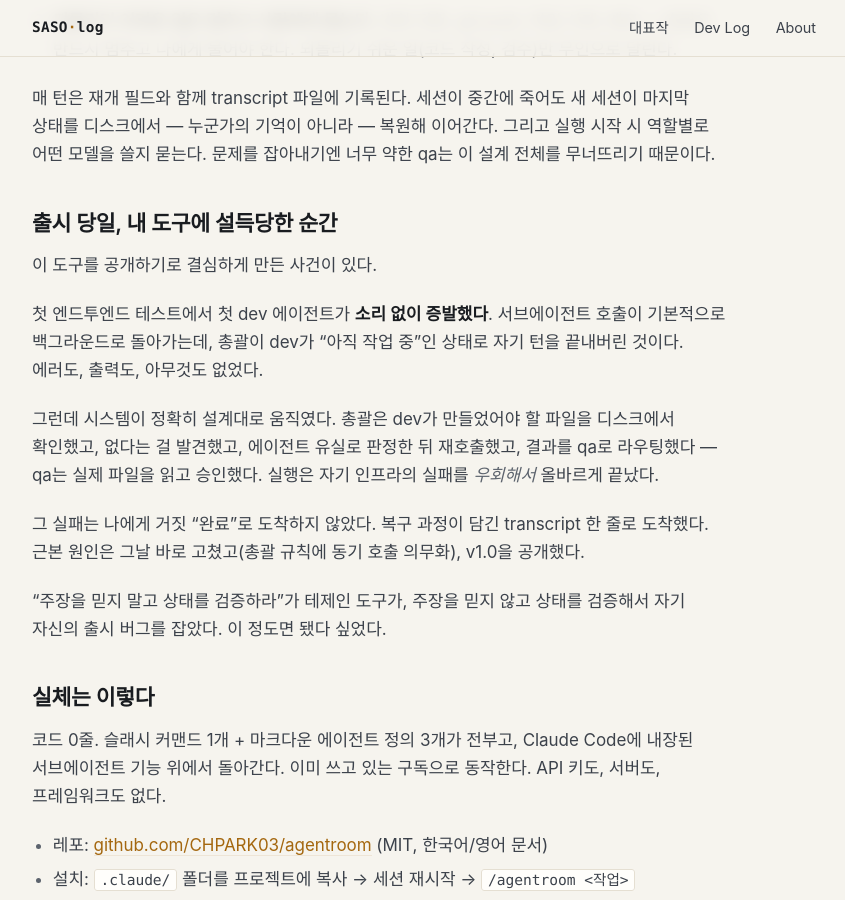
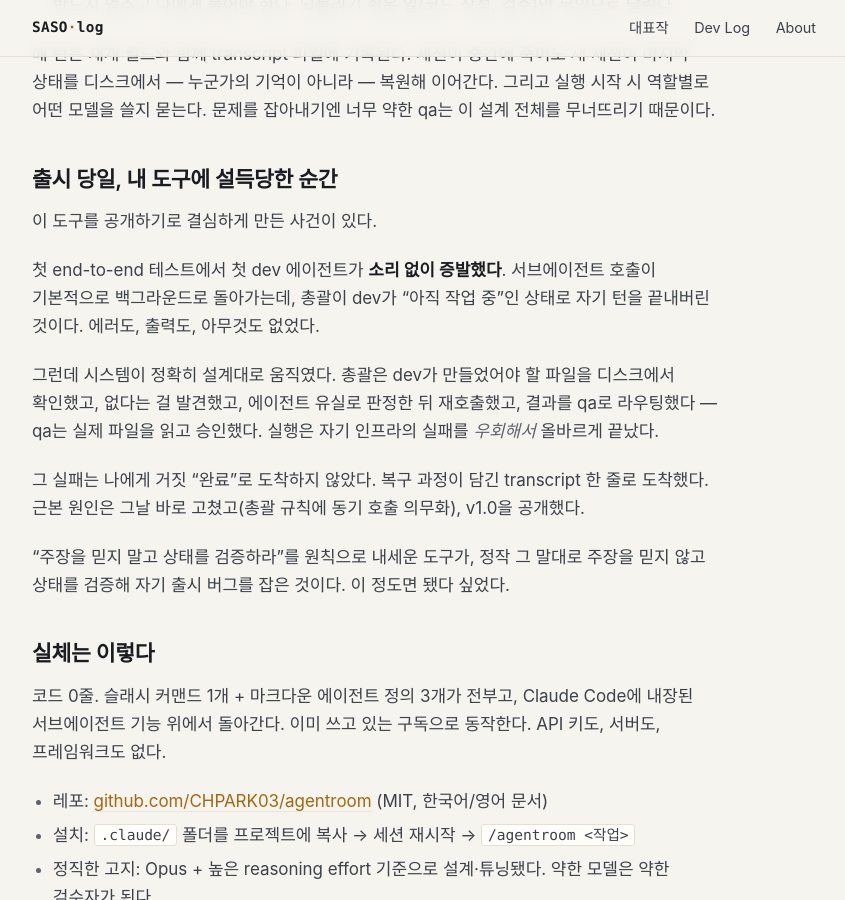
Before and after one commit to CHPARK03/CHPARK03.github.io, a Jekyll site: the page built from _posts/2026-07-05-agentroom-human-gated-orchestration.md, in a window 1280 px wide and 900 px high, scrolled down 1304 px. Shown: the whole window, without its empty margins (216-1061 px from the left). Built offline with Jekyll 4.4.1, drawn with Linux system fonts in a browser that asks for light colours; some of the changed text lies outside the part shown.

Commit message:
posts: shorten titles, naturalize Korean, minor content fixes
- shorten all four post titles (fixes awkward title line-wraps)
- naturalize Korean phrasing (remove translated-sounding loanwords)
- 07-05: end-to-end instead of the transliteration
- 07-06: name the publishing platform explicitly (KO/EN)

Co-Authored-By: Claude Opus 4.8 <noreply@anthropic.com>

```diff
--- a/_posts/2026-07-05-agentroom-human-gated-orchestration.md
+++ b/_posts/2026-07-05-agentroom-human-gated-orchestration.md
@@ -1,6 +1,6 @@
 ---
 layout: post
-title: "에이전트의 \"완료했습니다\"를 못 믿어서, 에이전트를 신뢰하지 않는 오케스트레이션을 만들었다"
+title: "'완료했습니다'를 못 믿어서 만든 오케스트레이션"
 date: 2026-07-05
 tags: [claude-code, agents, agentroom, build-in-public]
 ---
@@ -11,7 +11,7 @@ tags: [claude-code, agents, agentroom, build-in-public]
 
 한동안은 AI 에이전트 "팀"을 수동으로 굴렸다. 총괄 역할 세션 하나, 개발 세션 하나, 검수 세션 하나 — Claude Code 세션 여러 개를 띄워놓고, 한쪽의 결과물과 계획서를 내가 직접 복사해 다른 쪽에 붙여넣으며 지시를 중계했다. 역할 분리는 확실히 품질을 올렸다. 대신 내가 하루 종일 에이전트들 사이를 오가는 전서구가 됐다.
 
-그리고 그 과정에서 더 뼈아픈 걸 배웠다. 에이전트의 **"완료했습니다. 빌드 통과합니다."** 는 검증 없이 믿으면 안 된다는 것. 실제로 안 돌려보고 됐다고 하고, 실패를 성공처럼 보고하는 일을 몇 번 겪은 뒤, 내 작업 규칙 문서에는 **"거짓 완료 보고 금지"** 라는 조항이 생겼다. 사람이 규칙 문서에 이런 문장을 적게 됐다는 것 자체가 문제의 크기를 말해준다.
+그리고 그 과정에서 더 뼈아픈 걸 배웠다. 에이전트의 **"완료했습니다. 빌드 통과합니다."** 는 검증 없이 믿으면 안 된다는 것. 실제로 안 돌려보고 됐다고 하고, 실패를 성공처럼 보고하는 일을 몇 번 겪은 뒤, 내 작업 규칙 문서에는 **"거짓 완료 보고 금지"** 라는 조항이 생겼다. 사람이 규칙 문서에 이런 문장까지 적게 됐다는 것만 봐도 문제가 얼마나 큰지 짐작이 간다.
 
 완전 자동 오케스트레이터들도 들여다봤다. 하지만 대부분 반대 방향으로 달리고 있었다 — 사람을 더 빼는 쪽. 방향이 2단계에서 틀어져도 10단계까지 전력 질주하고, 코드를 쓴 에이전트가 완료 판정까지 스스로 내리는 구조. 내 중계 노동은 없애주겠지만, 내가 제일 두려워하는 두 가지 — 방향 이탈과 거짓 "완료" — 는 오히려 증폭될 것 같았다.
 
@@ -33,13 +33,13 @@ tags: [claude-code, agents, agentroom, build-in-public]
 
 이 도구를 공개하기로 결심하게 만든 사건이 있다.
 
-첫 엔드투엔드 테스트에서 첫 dev 에이전트가 **소리 없이 증발했다**. 서브에이전트 호출이 기본적으로 백그라운드로 돌아가는데, 총괄이 dev가 "아직 작업 중"인 상태로 자기 턴을 끝내버린 것이다. 에러도, 출력도, 아무것도 없었다.
+첫 end-to-end 테스트에서 첫 dev 에이전트가 **소리 없이 증발했다**. 서브에이전트 호출이 기본적으로 백그라운드로 돌아가는데, 총괄이 dev가 "아직 작업 중"인 상태로 자기 턴을 끝내버린 것이다. 에러도, 출력도, 아무것도 없었다.
 
 그런데 시스템이 정확히 설계대로 움직였다. 총괄은 dev가 만들었어야 할 파일을 디스크에서 확인했고, 없다는 걸 발견했고, 에이전트 유실로 판정한 뒤 재호출했고, 결과를 qa로 라우팅했다 — qa는 실제 파일을 읽고 승인했다. 실행은 자기 인프라의 실패를 *우회해서* 올바르게 끝났다.
 
 그 실패는 나에게 거짓 "완료"로 도착하지 않았다. 복구 과정이 담긴 transcript 한 줄로 도착했다. 근본 원인은 그날 바로 고쳤고(총괄 규칙에 동기 호출 의무화), v1.0을 공개했다.
 
-"주장을 믿지 말고 상태를 검증하라"가 테제인 도구가, 주장을 믿지 않고 상태를 검증해서 자기 자신의 출시 버그를 잡았다. 이 정도면 됐다 싶었다.
+"주장을 믿지 말고 상태를 검증하라"를 원칙으로 내세운 도구가, 정작 그 말대로 주장을 믿지 않고 상태를 검증해 자기 출시 버그를 잡은 것이다. 이 정도면 됐다 싶었다.
 
 ## 실체는 이렇다
 
```
Also changed, not shown: _posts/2026-07-06-devlog-leak-audit-gate.md (+4 -4 lines), _posts/2026-07-07-agentroom-fourth-agent-default-off.md (+3 -3 lines), _posts/2026-07-07-nine-killed-projects-postmortem.md (+2 -2 lines).
